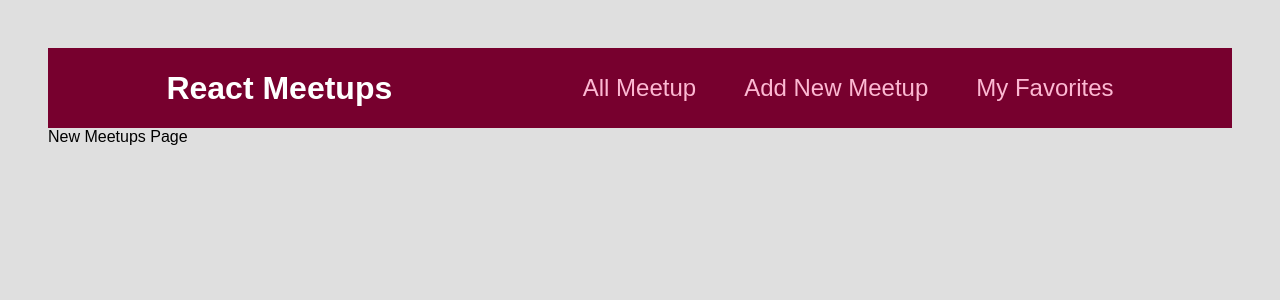
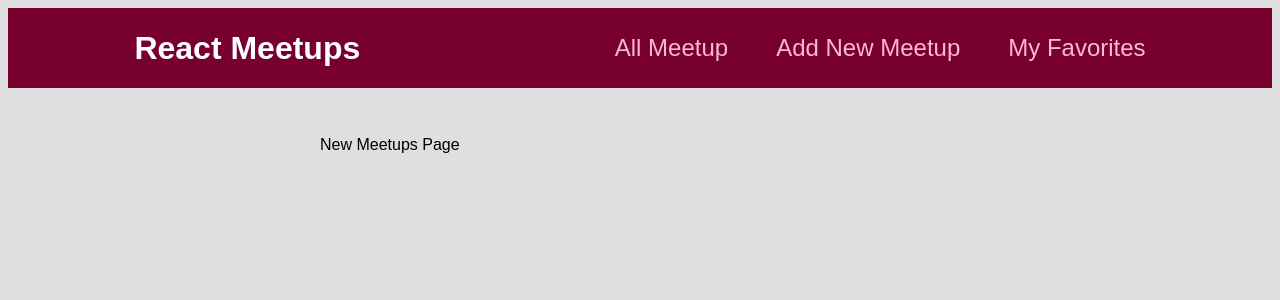
Before and after one commit to AnoyRC/react-course, a React (Create React App) app: page /new-meetups in a window 1280 px wide. Shown: the top 300 px of the page. Built offline with nearby package versions, Linux system fonts and the light colour scheme.

Commit message:
adding Layout

```diff
--- a/src/App.js
+++ b/src/App.js
@@ -2,15 +2,14 @@
 
 //import Todo from "./components/Todo";
 import { Route, Routes } from "react-router-dom";
-import MainNavigation from "./components/layout/MainNavigation";
+import Layout from "./components/layout/Layout";
 import AllMeetups from "./pages/AllMeetups";
 import Favorites from "./pages/Favorites";
 import NewMeetups from "./pages/NewMeetups";
-
 function App() {
   return (
-  <div>
-    <MainNavigation />
+  <Layout>
+
     <Routes>
     <Route path="/" element={<AllMeetups/>}/>
     <Route path="/new-meetups" element={<NewMeetups/>}/>
@@ -21,7 +20,7 @@
     <Todo text='Learn React' />
     <Todo text='Master React' />
   <Todo text='Explore the full react course' /> */}
-  </div>
+  </Layout>
   );
 }
 export default App;
--- /dev/null
+++ b/src/components/layout/Layout.js
@@ -0,0 +1,13 @@
+import classes from "./Layout.module.css"
+import MainNavigation from "./MainNavigation.js"
+
+function Layout(props){
+   return <div>
+       <MainNavigation />
+       <main className={classes.main}>
+         {props.children}
+       </main>
+   </div>
+}
+
+export default Layout;
--- /dev/null
+++ b/src/components/layout/Layout.module.css
@@ -0,0 +1,5 @@
+.main {
+    margin: 3rem auto;
+    width: 90%;
+    max-width: 40rem;
+  }
--- a/src/components/meetups/MeetupItem.js
+++ b/src/components/meetups/MeetupItem.js
@@ -1,7 +1,9 @@
+import Card from "../ui/Card";
 import classes from "./MeetupItem.module.css";
 
 function MeetupItem(props){
    return <li className={classes.item}>
+       <Card>
        <div className={classes.image}>
            <img src={props.image} alt={props.title}></img>
        </div>
@@ -13,6 +15,7 @@
        <div className={classes.actions}>
            <button>To Favorites</button>
        </div>
+       </Card>
    </li>
 }
 
--- /dev/null
+++ b/src/components/ui/Card.js
@@ -0,0 +1,9 @@
+import classes from "./Card.module.css"
+
+function Card(props){
+   return <div className={classes.card}>
+       {props.children}
+   </div>
+}
+
+export default Card;
--- /dev/null
+++ b/src/components/ui/Card.module.css
@@ -0,0 +1,5 @@
+.card {
+    background-color: white;
+    border-radius: 6px;
+    box-shadow: 0 2px 8px rgba(0, 0, 0, 0.2);
+  }
--- a/src/index.css
+++ b/src/index.css
@@ -4,7 +4,6 @@
 
 body {
   font-family: sans-serif;
-  margin: 3rem;
   background-color: #dfdfdf;
 }
 
```
